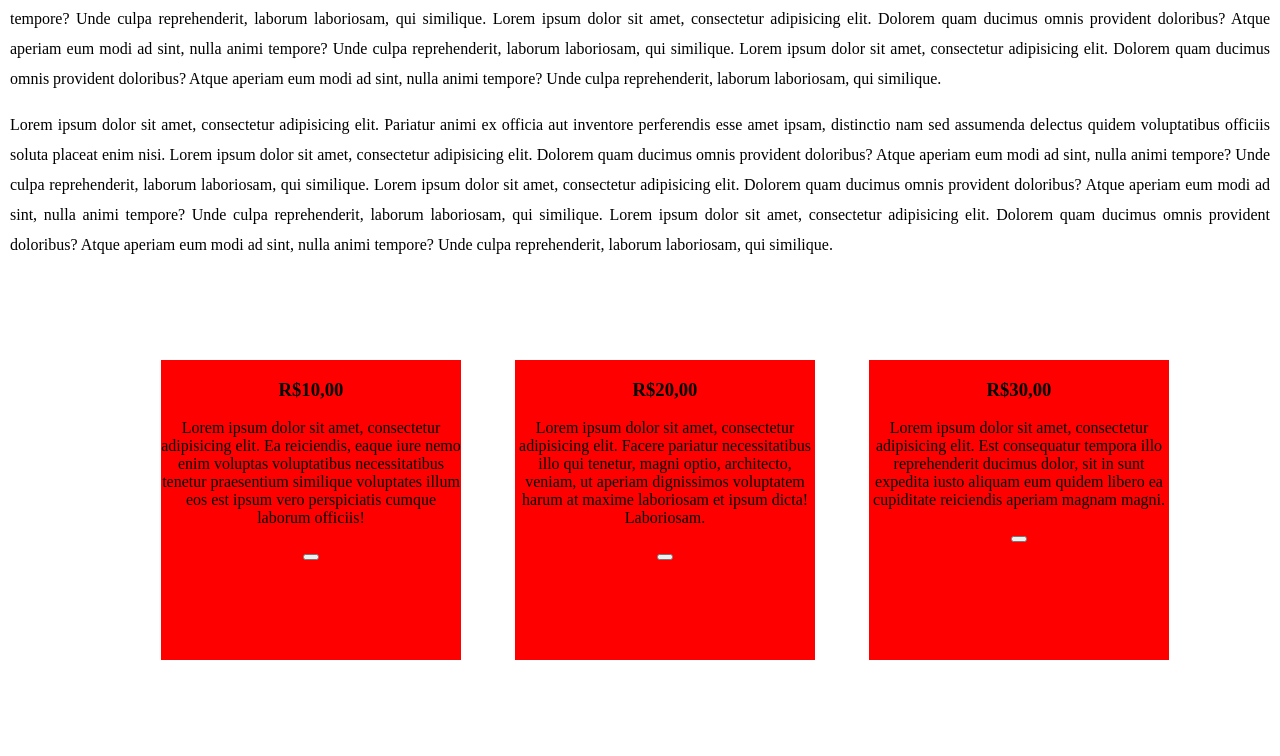
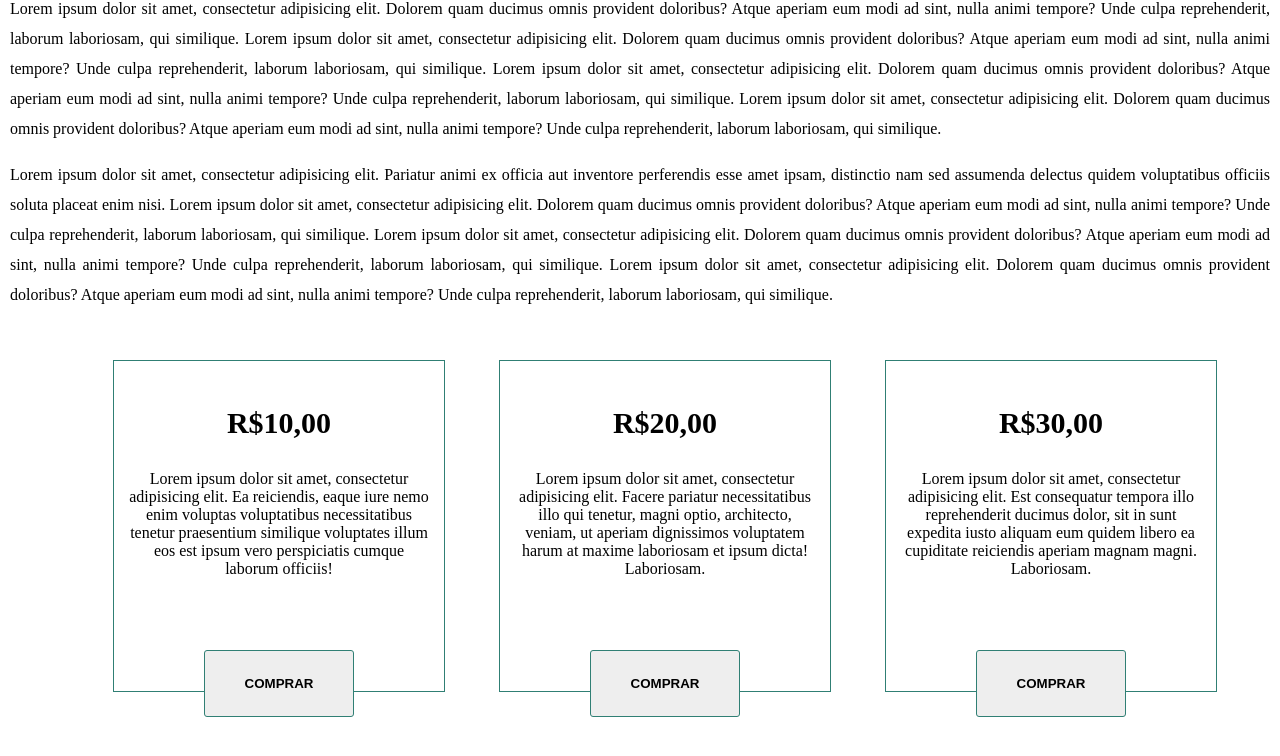
Before and after one commit to weber97/Weber-Landing-Page, a plain HTML site: page index.html in a window 1280 px wide. Shown: the part 912-1668 px from the top of the page. Drawn offline with Linux system fonts and the light colour scheme.

Commit message:
md-button.css inserido no projeto

```diff
--- /dev/null
+++ b/css/md-button.css
@@ -0,0 +1,36 @@
+.md-button {
+  border: 0;
+  padding: 0;
+  box-sizing: border-box;
+  padding: 25px;
+  width: 150px;
+  background-color: #eee;
+  border-radius: 3px;
+  text-transform: uppercase;
+  font-weight: bold;
+  text-align: center;
+  outline: 0;
+  border: 1px solid #307F74;
+  /*box-shadow: 0px 3px 5px rgba(0,0,0,0.25);*/
+  transition: background .2s, box-shadow .2s;
+}
+
+.md-button:hover {
+  box-shadow: 0px 4px 10px rgba(0,0,0,0.25);
+  background: #567F79;
+  cursor: pointer;
+}
+
+.md-button:focus {
+  box-shadow: 0px 4px 5px rgba(0,0,0,0.50);
+}
+
+.md-button:active {
+  box-shadow: 0px 5px 10px rgba(0,0,0,0.50);
+  background-color: #567F79;
+}
+
+.md-button:disabled {
+  box-shadow: none;
+  cursor: not-allowed;
+}
--- a/css/style.css
+++ b/css/style.css
@@ -11,7 +11,7 @@ body {
 .artigo {
   max-width: 100%;
   width: 1260px;
-  margin: 0 auto;
+  margin: 50px auto;
 }
 
 .artigo p {
@@ -29,14 +29,23 @@ body {
 .box-price {
   height: 300px;
   width: 300px;
-  background: red;
+  border: 1px solid #307F74;
   display: inline-block;
   vertical-align: middle;
   margin-left: 50px;
+  padding: 15px;
+}
+
+.box-price h1 {
+  font-size: 30px;
+}
+
+.box-price p {
+  margin: 0;
 }
 
 .box {
   max-width: 100%;
   text-align: center;
-  margin: 100px 0;
+  margin-bottom: 100px;
 }
--- a/index.html
+++ b/index.html
@@ -4,7 +4,8 @@
   <meta charset="UTF-8">
 	<meta http-equiv="x-ua-compatible" content="ie=edge">
 	<meta name="viewport" content="width=device-width, initial-scale=1">
-  <link rel="stylesheet" href="css/style.css">
+  <link rel="stylesheet" href="css/style.css" type="text/css">
+  <link rel="stylesheet" href="css/md-button.css" type="text/css">
 	<title>Landing Page</title>
 </head>
 <body>
@@ -21,18 +22,18 @@
       <section class="box">
         <div class="box-price">
           <h1>R$10,00</h1>
-          <p>Lorem ipsum dolor sit amet, consectetur adipisicing elit. Ea reiciendis, eaque iure nemo enim voluptas voluptatibus necessitatibus tenetur praesentium similique voluptates illum eos est ipsum vero perspiciatis cumque laborum officiis!</p>
-          <button></button>
+          <p>Lorem ipsum dolor sit amet, consectetur adipisicing elit. Ea reiciendis, eaque iure nemo enim voluptas voluptatibus necessitatibus tenetur praesentium similique voluptates illum eos est ipsum vero perspiciatis cumque laborum officiis!</p><br><br><br><br>
+          <button class="md-button" type="button">Comprar</button>
         </div>
         <div class="box-price">
           <h1>R$20,00</h1>
-          <p>Lorem ipsum dolor sit amet, consectetur adipisicing elit. Facere pariatur necessitatibus illo qui tenetur, magni optio, architecto, veniam, ut aperiam dignissimos voluptatem harum at maxime laboriosam et ipsum dicta! Laboriosam.</p>
-          <button></button>
+          <p>Lorem ipsum dolor sit amet, consectetur adipisicing elit. Facere pariatur necessitatibus illo qui tenetur, magni optio, architecto, veniam, ut aperiam dignissimos voluptatem harum at maxime laboriosam et ipsum dicta! Laboriosam.</p><br><br><br><br>
+          <button class="md-button" type="button">Comprar</button>
         </div>
         <div class="box-price">
           <h1>R$30,00</h1>
-          <p>Lorem ipsum dolor sit amet, consectetur adipisicing elit. Est consequatur tempora illo reprehenderit ducimus dolor, sit in sunt expedita iusto aliquam eum quidem libero ea cupiditate reiciendis aperiam magnam magni.</p>
-          <button></button>
+          <p>Lorem ipsum dolor sit amet, consectetur adipisicing elit. Est consequatur tempora illo reprehenderit ducimus dolor, sit in sunt expedita iusto aliquam eum quidem libero ea cupiditate reiciendis aperiam magnam magni. Laboriosam.</p><br><br><br><br>
+          <button class="md-button" type="button">Comprar</button>
         </div>
       </section>
   </section>
```
